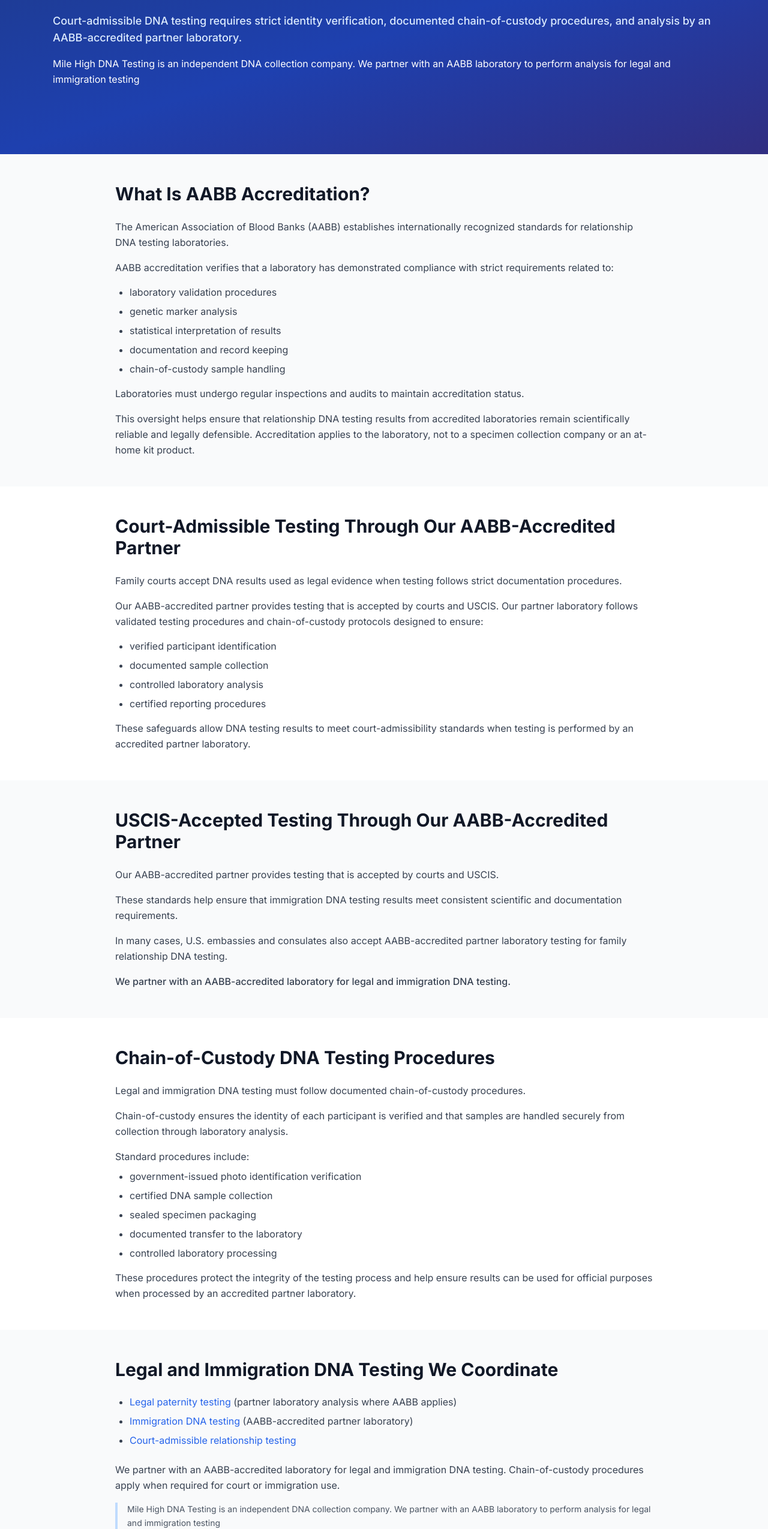
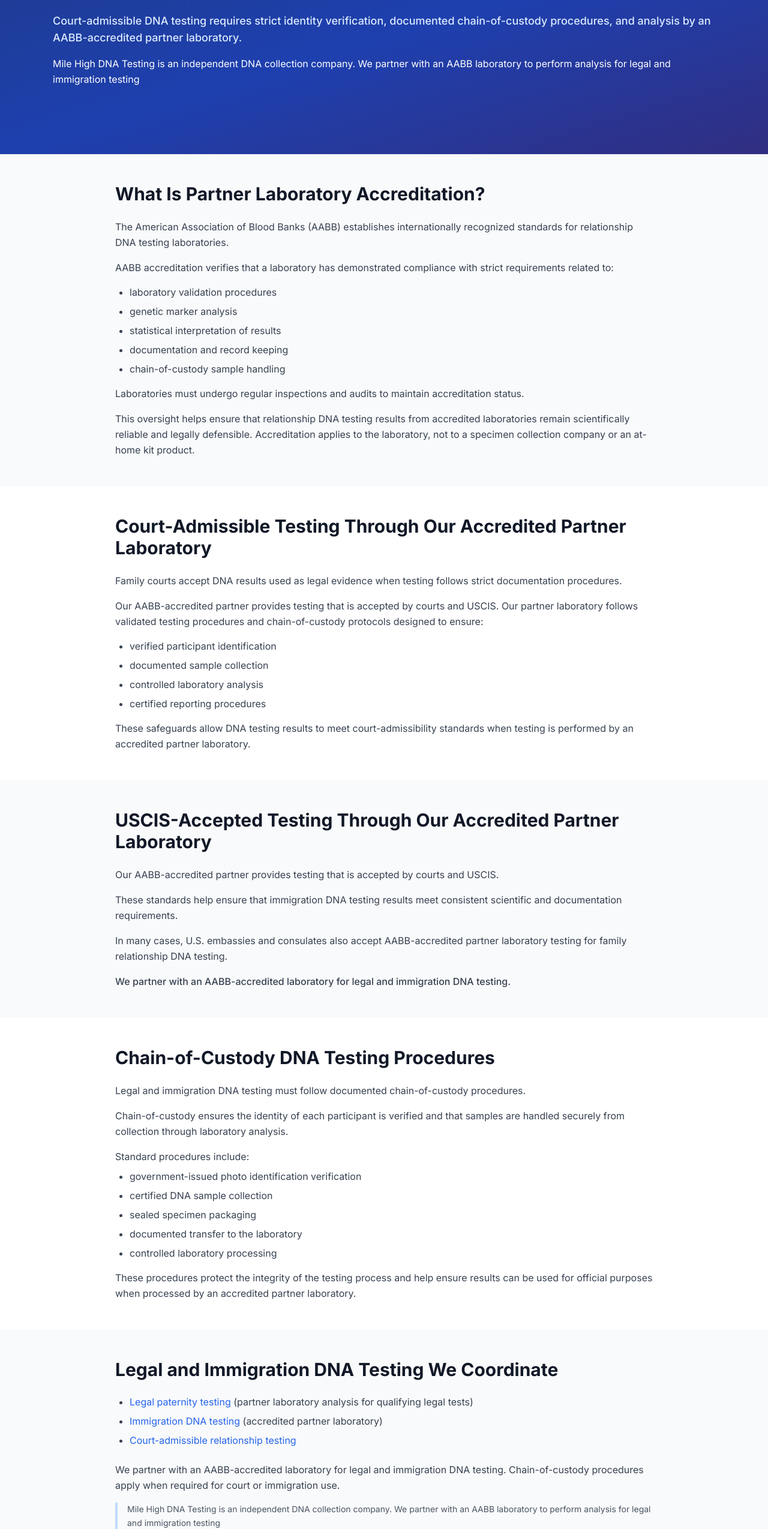
Before and after one commit to kodegeo/milehighdna, a React (Vite) app in the folder vite-milehighdna/: page /aabb-accredited-dna-testing-denver in a window 1280 px wide. Shown: the part 248-2797 px from the top of the page at 60% size. Built offline with nearby package versions, Linux system fonts and the light colour scheme; no server answers.

Commit message:
Update H2 and H3 tags

```diff
--- a/vite-milehighdna/src/components/FAQ/FAQSection.jsx
+++ b/vite-milehighdna/src/components/FAQ/FAQSection.jsx
@@ -155,7 +155,7 @@
         a: "Yes. With proper written authorization, certified results can be forwarded directly to attorneys, courts, or requesting agencies.",
       },
       {
-        q: "Why does AABB accreditation matter for DNA testing?",
+        q: "Why does partner laboratory accreditation matter for DNA testing?",
         a: [
           {
             type: "p",
--- a/vite-milehighdna/src/pages/AABBAccreditation.jsx
+++ b/vite-milehighdna/src/pages/AABBAccreditation.jsx
@@ -25,7 +25,7 @@
           <meta name="twitter:image" content="https://milehighdnatesting.com/images/banner-1200.png" />
         </Helmet>
 
-        <h1 className="text-3xl font-bold mb-6">AABB Accreditation</h1>
+        <h1 className="text-3xl font-bold mb-6">Partner Laboratory Accreditation</h1>
 
         <p className="mb-4 p-4 bg-amber-50 border border-amber-200 rounded-lg text-gray-800">
           {MH_NOT_AABB_LONG}
--- a/vite-milehighdna/src/pages/AABBAccreditedDNATestingDenver.jsx
+++ b/vite-milehighdna/src/pages/AABBAccreditedDNATestingDenver.jsx
@@ -117,10 +117,10 @@
         </div>
       </section>
 
-      {/* What Is AABB Accreditation? */}
+      {/* Partner laboratory accreditation */}
       <section className="bg-gray-50 py-10 md:py-12 px-4 md:px-8">
         <div className="max-w-4xl mx-auto">
-          <h2 className="text-2xl md:text-3xl font-bold text-gray-900 mb-6">What Is AABB Accreditation?</h2>
+          <h2 className="text-2xl md:text-3xl font-bold text-gray-900 mb-6">What Is Partner Laboratory Accreditation?</h2>
           <p className="text-gray-700 leading-relaxed mb-4">
             The American Association of Blood Banks (AABB) establishes internationally recognized standards for relationship DNA testing laboratories.
           </p>
@@ -143,10 +143,10 @@
         </div>
       </section>
 
-      {/* Why Courts Require AABB Partner-Laboratory Testing */}
+      {/* Court-admissible testing through accredited partner laboratory */}
       <section className="bg-white py-10 md:py-12 px-4 md:px-8">
         <div className="max-w-4xl mx-auto">
-          <h2 className="text-2xl md:text-3xl font-bold text-gray-900 mb-6">Court-Admissible Testing Through Our AABB-Accredited Partner</h2>
+          <h2 className="text-2xl md:text-3xl font-bold text-gray-900 mb-6">Court-Admissible Testing Through Our Accredited Partner Laboratory</h2>
           <p className="text-gray-700 leading-relaxed mb-4">
             Family courts accept DNA results used as legal evidence when testing follows strict documentation procedures.
           </p>
@@ -165,10 +165,10 @@
         </div>
       </section>
 
-      {/* Why USCIS Requires AABB Partner-Laboratory Testing */}
+      {/* USCIS-accepted testing through accredited partner laboratory */}
       <section className="bg-gray-50 py-10 md:py-12 px-4 md:px-8">
         <div className="max-w-4xl mx-auto">
-          <h2 className="text-2xl md:text-3xl font-bold text-gray-900 mb-6">USCIS-Accepted Testing Through Our AABB-Accredited Partner</h2>
+          <h2 className="text-2xl md:text-3xl font-bold text-gray-900 mb-6">USCIS-Accepted Testing Through Our Accredited Partner Laboratory</h2>
           <p className="text-gray-700 leading-relaxed mb-4">
             {MH_AABB_PARTNER_COURTS_USCIS}
           </p>
@@ -215,13 +215,13 @@
               <Link to="/services/legal-paternity-testing" className="text-blue-600 hover:underline">
                 Legal paternity testing
               </Link>{" "}
-              (partner laboratory analysis where AABB applies)
+              (partner laboratory analysis for qualifying legal tests)
             </li>
             <li>
               <Link to="/services/immigration-dna-testing" className="text-blue-600 hover:underline">
                 Immigration DNA testing
               </Link>{" "}
-              (AABB-accredited partner laboratory)
+              (accredited partner laboratory)
             </li>
             <li>
               <Link to="/services/postmortem-paternity-testing" className="text-blue-600 hover:underline">
--- a/vite-milehighdna/src/pages/es/AABBAccreditationEs.jsx
+++ b/vite-milehighdna/src/pages/es/AABBAccreditationEs.jsx
@@ -29,7 +29,7 @@
         <meta name="twitter:image" content="https://milehighdnatesting.com/images/banner-1200.png" />
       </Helmet>
 
-        <h1 className="text-3xl font-bold mb-6">Acreditación AABB</h1>
+        <h1 className="text-3xl font-bold mb-6">Acreditación del Laboratorio Asociado</h1>
 
         <p className="mb-4 p-4 bg-amber-50 border border-amber-200 rounded-lg text-gray-800">
           Mile High DNA Testing es una empresa independiente de recolección de muestras. No estamos acreditados por la AABB. Las pruebas de ADN legales y de inmigración las realizan laboratorios asociados que mantienen la acreditación AABB cuando corresponde.
--- a/vite-milehighdna/src/pages/guides/AABBLabsForImmigration.jsx
+++ b/vite-milehighdna/src/pages/guides/AABBLabsForImmigration.jsx
@@ -4,19 +4,19 @@
 
 const faqs = [
   {
-    question: "Why does immigration DNA testing require AABB accreditation?",
+    question: "Why does immigration DNA testing require accredited partner laboratory processing?",
     answer: "USCIS and U.S. embassies require relationship DNA testing to be performed by AABB-accredited partner laboratory to ensure consistent scientific standards, validation, and documentation. Results from non-AABB labs are typically not accepted for immigration purposes."
   },
   {
-    question: "What is AABB accreditation?",
+    question: "What is partner laboratory accreditation?",
     answer: "AABB (American Association of Blood Banks) accredits laboratories that meet strict standards for relationship DNA testing, including validation, quality control, chain-of-custody, and reporting. This accreditation is the standard required for legal and immigration DNA testing in the United States."
   },
   {
-    question: "Can I use a non-AABB lab for immigration?",
+    question: "Can I use a non-accredited lab for immigration?",
     answer: "No. USCIS and embassies require AABB-accredited partner laboratory results. Using a non-accredited lab can result in your results being rejected and delay your case. Always confirm that the laboratory is AABB-accredited for relationship testing."
   },
   {
-    question: "How do I find an AABB-accredited partner lab for immigration DNA testing?",
+    question: "How do I find an accredited partner laboratory for immigration DNA testing?",
     answer: "DNA testing facilities like Mile High DNA Testing in Denver work with an AABB-accredited partner laboratory and coordinate the full process—collection, chain-of-custody, and reporting—so your results meet immigration requirements."
   }
 ];
@@ -24,9 +24,9 @@
 export default function AABBLabsForImmigration() {
   return (
     <GuideLayout
-      title="AABB Accredited Labs For Immigration DNA Tests"
+      title="Accredited Partner Laboratories For Immigration DNA Tests"
       slug="aabb-labs-for-immigration"
-      breadcrumbLabel="AABB Labs For Immigration"
+      breadcrumbLabel="Accredited Labs For Immigration"
       description="Why immigration DNA tests must use AABB-accredited partner laboratory. USCIS and embassy requirements. Denver immigration DNA testing."
       heroSubline="Why USCIS and embassies require AABB-accredited partner laboratory for immigration DNA testing—and how to get it right."
       serviceLink="/services/immigration-dna-testing"
--- a/vite-milehighdna/src/pages/guides/CourtAdmissibleDNATesting.jsx
+++ b/vite-milehighdna/src/pages/guides/CourtAdmissibleDNATesting.jsx
@@ -12,7 +12,7 @@
     answer: "No. At-home or peace-of-mind DNA tests do not include identity verification or chain-of-custody, so their results are not admissible in court. You need a legal DNA test performed with proper procedures from the start."
   },
   {
-    question: "Do all courts accept AABB-accredited DNA results?",
+    question: "Do all courts accept accredited partner laboratory DNA results?",
     answer: "Most family courts in the United States accept DNA test results from AABB-accredited partner laboratory when chain-of-custody and identity verification are documented. Requirements can vary by jurisdiction; your attorney or the court can confirm."
   },
   {
--- a/vite-milehighdna/src/pages/guides/GuidesIndex.jsx
+++ b/vite-milehighdna/src/pages/guides/GuidesIndex.jsx
@@ -50,7 +50,7 @@
       guides: [
         { title: "Immigration DNA Testing Process", description: "How the immigration DNA testing process works: USCIS and embassy requirements, chain-of-custody, and AABB partner-laboratory testing. Denver immigration DNA testing.", link: "/guides/immigration-dna-testing-process" },
         { title: "USCIS DNA Testing Requirements", description: "USCIS DNA testing requirements: AABB accreditation, chain-of-custody, and how to complete immigration DNA testing for USCIS. Denver immigration DNA testing.", link: "/guides/uscis-dna-testing" },
-        { title: "AABB Accredited Labs For Immigration DNA Tests", description: "Why immigration DNA tests must use AABB-accredited partner laboratory. USCIS and embassy requirements. Denver immigration DNA testing.", link: "/guides/aabb-labs-for-immigration" },
+        { title: "Accredited Partner Laboratories For Immigration DNA Tests", description: "Why immigration DNA tests must use AABB-accredited partner laboratory. USCIS and embassy requirements. Denver immigration DNA testing.", link: "/guides/aabb-labs-for-immigration" },
         { title: "Embassy DNA Testing Explained", description: "Embassy DNA testing: what U.S. embassies and consulates require for relationship verification. AABB accreditation and chain-of-custody.", link: "/guides/embassy-dna-testing" },
         { title: "How Long Immigration DNA Testing Takes", description: "How long immigration DNA testing takes: lab turnaround, international collection, and what affects the timeline. Denver immigration DNA testing.", link: "/guides/immigration-dna-test-timeline" }
       ]
--- a/vite-milehighdna/src/pages/guides/LegalDNATestCostGuide.jsx
+++ b/vite-milehighdna/src/pages/guides/LegalDNATestCostGuide.jsx
@@ -270,12 +270,12 @@
               </ul>
             </div>
             <div className="bg-white p-6 rounded-lg shadow-md">
-              <h3 className="text-xl font-semibold text-gray-800 mb-4">AABB Accreditation</h3>
+              <h3 className="text-xl font-semibold text-gray-800 mb-4">Partner Laboratory Accreditation</h3>
               <p className="text-gray-600 mb-4">
-                AABB-accredited partner laboratory charge more due to higher quality standards and legal admissibility requirements.
+                Accredited partner laboratory processing may cost more due to higher quality standards and legal admissibility requirements.
               </p>
               <ul className="text-gray-600 space-y-2">
-                <li>• AABB accreditation costs</li>
+                <li>• Partner laboratory accreditation costs</li>
                 <li>• Quality control measures</li>
                 <li>• Legal documentation standards</li>
               </ul>
--- a/vite-milehighdna/src/pages/guides/USCISDNATesting.jsx
+++ b/vite-milehighdna/src/pages/guides/USCISDNATesting.jsx
@@ -74,7 +74,7 @@
       }
       relatedGuides={[
         { title: "Immigration DNA Testing Process", path: "/guides/immigration-dna-testing-process" },
-        { title: "AABB Accredited Labs For Immigration DNA Tests", path: "/guides/aabb-labs-for-immigration" }
+        { title: "Accredited Partner Laboratories For Immigration DNA Tests", path: "/guides/aabb-labs-for-immigration" }
       ]}
       ctaHeading="Complete Your USCIS DNA Test"
       ctaSubline="Schedule immigration DNA testing in Denver that meets USCIS requirements."
--- a/vite-milehighdna/src/pages/mile-high-dna-corner/HomeDNATestAccuracy.jsx
+++ b/vite-milehighdna/src/pages/mile-high-dna-corner/HomeDNATestAccuracy.jsx
@@ -261,7 +261,7 @@
           legal testing coordinated through our AABB-accredited partner laboratory includes all fees upfront — from collection to reporting — with clear, transparent pricing and court-admissible results.
           </p>
 
-          <h3 className="text-2xl font-bold mt-10 mb-4 text-gray-800">What AABB Accreditation Means</h3>
+          <h3 className="text-2xl font-bold mt-10 mb-4 text-gray-800">What Partner Laboratory Accreditation Means</h3>
           <p className="text-base mb-6 text-justify">
           In the world of relationship testing, the American Association of Blood Banks (AABB) is the recognized authority for quality and compliance.
           Laboratories accredited by the AABB must:
```
